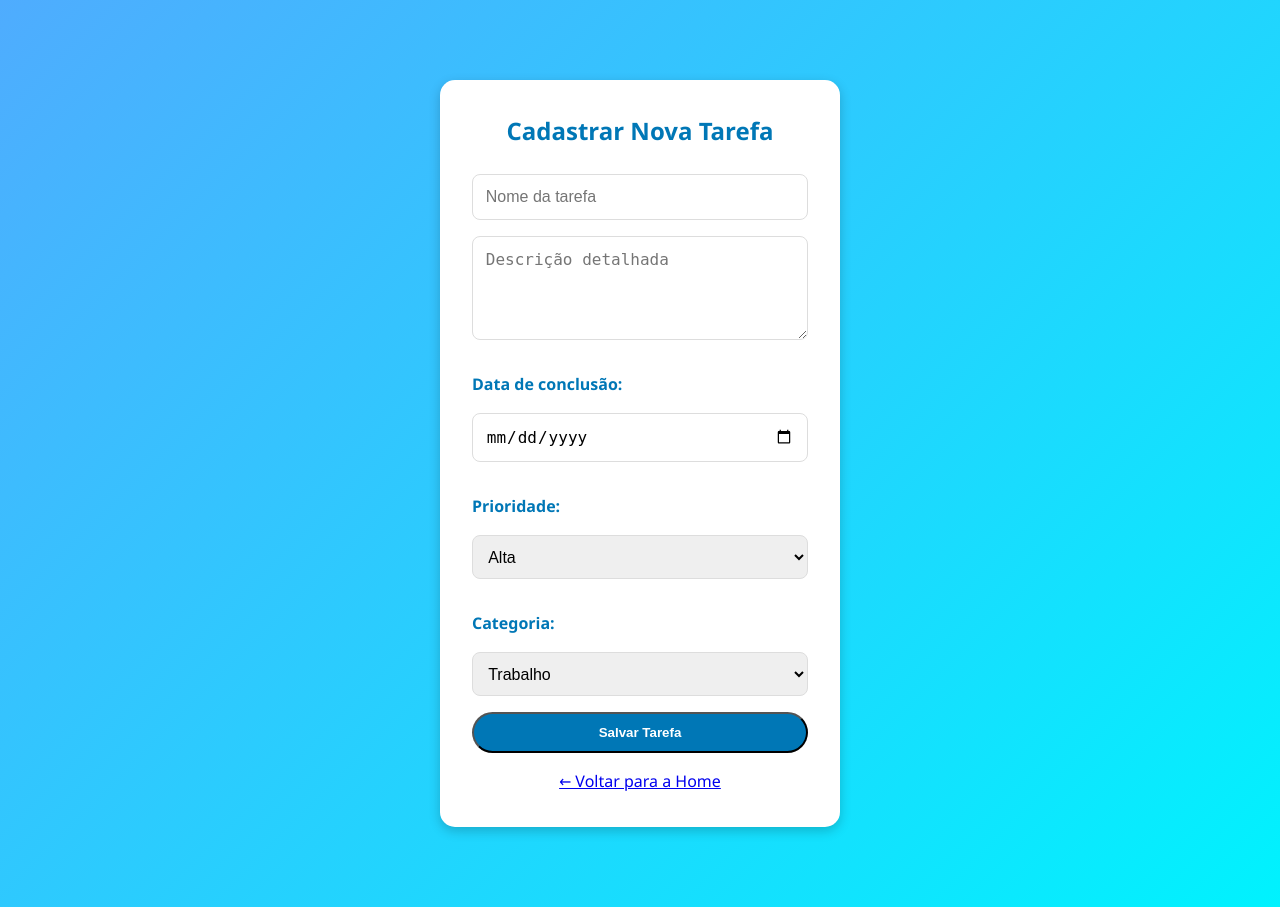
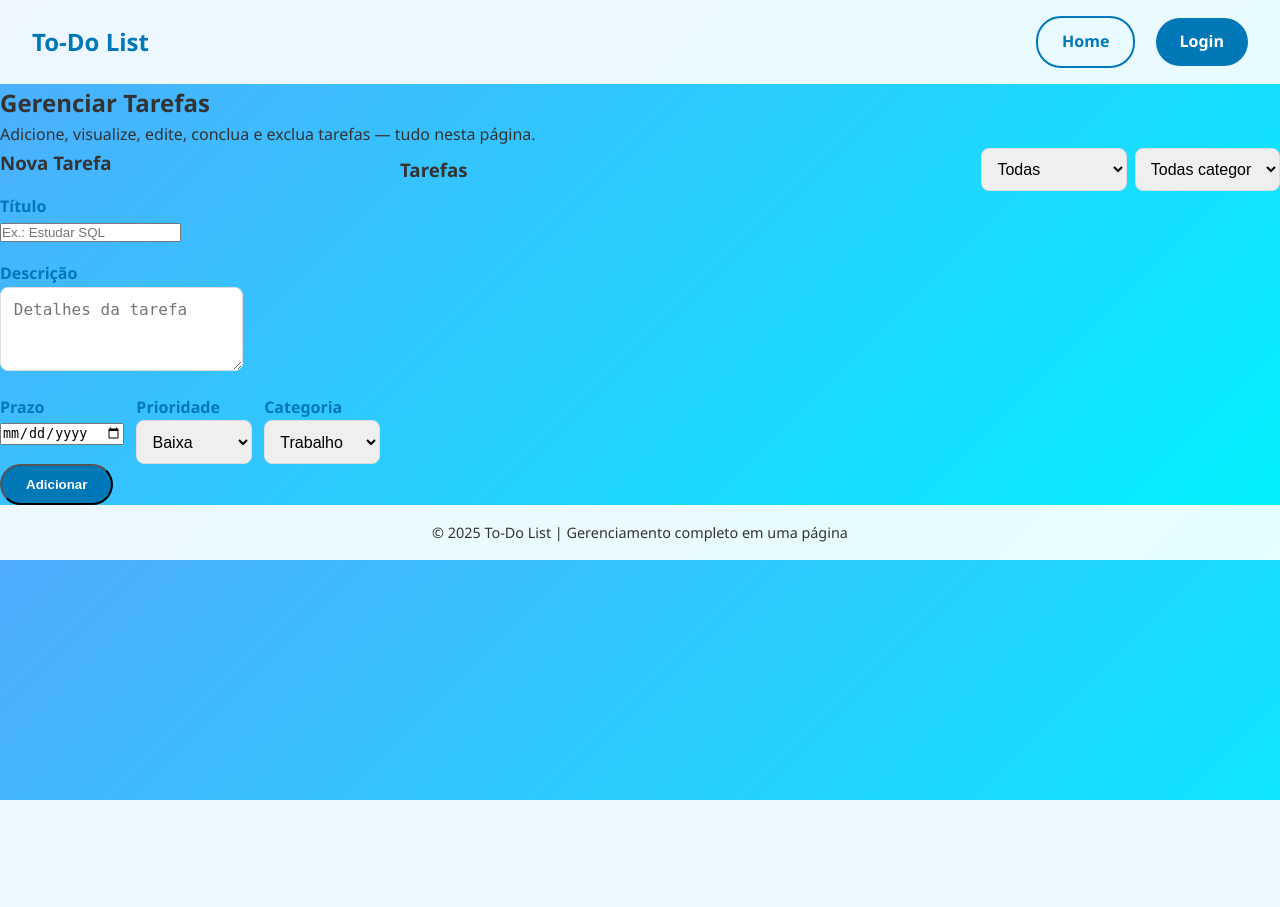
Before and after one commit to gabrielc-Neves/ToDoWeb, a PHP site: page /tarefas.html in a window 1280 px wide. After the commit the page ends 800 px from the top, so only its background shows below. Run offline with PHP 8.4, Linux system fonts and the light colour scheme.

Commit message:
update pagina de tarefas

```diff
--- a/backend/add_task.php
+++ b/backend/add_task.php
@@ -12,7 +12,7 @@
         VALUES ('$title', '$descricao', '$deadline', '$prioridade', '$categoria', 0)";
 
 if ($conn->query($sql) === TRUE) {
-    header("Location: ../frontend/index.html");
+    header("Location: ../frontend/tarefas.html");
 } else {
     echo "Erro ao cadastrar tarefa: " . $conn->error;
 }
--- a/frontend/style.css
+++ b/frontend/style.css
@@ -178,3 +178,27 @@
   font-size: 1rem;
   width: 100%;
 }
+
+
+/* ===== Tarefas (página unificada) ===== */
+.grid-2 { display: grid; grid-template-columns: 1fr; gap: 1.25rem; }
+@media (min-width: 900px) { .grid-2 { grid-template-columns: 380px 1fr; } }
+
+.task-list { list-style: none; padding: 0; margin: 0; display: flex; flex-direction: column; gap: .75rem; }
+.task-item { display: grid; grid-template-columns: 28px 1fr auto; gap: .75rem; align-items: start; padding: .75rem; border: 1px solid rgba(0,0,0,0.08); border-radius: 10px; background: rgba(255,255,255,0.65); backdrop-filter: blur(2px); }
+.task-item .title { font-weight: 600; }
+.task-item .done { text-decoration: line-through; opacity: .6; }
+.task-item .meta { display: flex; gap: .5rem; flex-wrap: wrap; margin-top: .25rem; }
+.pill { font-size: .75rem; padding: .15rem .5rem; border-radius: 999px; background: rgba(0,0,0,0.06); }
+.desc { margin-top: .25rem; white-space: pre-wrap; }
+
+.actions { display: flex; gap: .5rem; }
+.btn-small { padding: .35rem .6rem; font-size: .85rem; border-radius: 8px; }
+.danger { background: #ff5151; color: #fff; border: none; }
+.input-inline { width: 100%; }
+
+.list-header { display: flex; justify-content: space-between; align-items: center; gap: 1rem; margin-bottom: .5rem; }
+.filters { display: flex; gap: .5rem; }
+.input-row { display: grid; grid-template-columns: 1fr 1fr 1fr; gap: .75rem; }
+@media (max-width: 700px) { .input-row { grid-template-columns: 1fr; } }
+.empty { padding: 1rem; opacity: .8; }
--- a/frontend/tarefas.html
+++ b/frontend/tarefas.html
@@ -3,42 +3,95 @@
 <head>
   <meta charset="UTF-8" />
   <meta name="viewport" content="width=device-width, initial-scale=1.0" />
-    <title>Cadastrar Nova Tarefa - To-Do List</title>
+  <title>Tarefas - To-Do List</title>
   <link rel="stylesheet" href="style.css" />
 </head>
 <body>
-    <div class="form-container">
-      <h2>Cadastrar Nova Tarefa</h2>
-      <form action="../backend/add_task.php" method="POST">
-        <input type="text" name="title" placeholder="Nome da tarefa" required />
+  <header>
+    <nav class="navbar">
+      <h1 class="logo">To-Do List</h1>
+      <div class="nav-links">
+        <a href="index.html" class="btn btn-outline">Home</a>
+        <a href="login.html" class="btn">Login</a>
+      </div>
+    </nav>
+  </header>
 
-        <textarea
-          name="descricao"
-          placeholder="Descrição detalhada"
-          rows="4"
-        ></textarea>
-
-        <label for="deadline">Data de conclusão:</label>
-        <input type="date" name="deadline" required />
-
-        <label for="prioridade">Prioridade:</label>
-        <select name="prioridade" required>
+  <main class="container">
+    <section class="section">
+      <h2>Gerenciar Tarefas</h2>
+      <p>Adicione, visualize, edite, conclua e exclua tarefas — tudo nesta página.</p>
+      <div class="grid-2">
+        <!-- Card: Nova Tarefa -->
+        <div class="card">
+          <h3>Nova Tarefa</h3>
+          <form id="taskForm">
+            <div class="input-group">
+              <label for="title">Título</label>
+              <input id="title" name="title" type="text" placeholder="Ex.: Estudar SQL" required />
+            </div>
+            <div class="input-group">
+              <label for="descricao">Descrição</label>
+              <textarea id="descricao" name="descricao" rows="3" placeholder="Detalhes da tarefa"></textarea>
+            </div>
+            <div class="input-row">
+              <div class="input-group">
+                <label for="deadline">Prazo</label>
+                <input id="deadline" name="deadline" type="date" />
+              </div>
+              <div class="input-group">
+                <label for="prioridade">Prioridade</label>
+                <select id="prioridade" name="prioridade">
+                  <option value="Baixa">Baixa</option>
+                  <option value="Média">Média</option>
                   <option value="Alta">Alta</option>
-          <option value="Média">Média</option>
-          <option value="Baixa">Baixa</option>
                 </select>
-
-        <label for="categoria">Categoria:</label>
-        <select name="categoria">
+              </div>
+              <div class="input-group">
+                <label for="categoria">Categoria</label>
+                <select id="categoria" name="categoria">
                   <option value="Trabalho">Trabalho</option>
                   <option value="Estudo">Estudo</option>
                   <option value="Pessoal">Pessoal</option>
                   <option value="Outros">Outros</option>
                 </select>
+              </div>
+            </div>
+            <button type="submit" class="btn">Adicionar</button>
+          </form>
+        </div>
 
-        <button type="submit" class="btn">Salvar Tarefa</button>
-      </form>
-      <p><a href="index.html">← Voltar para a Home</a></p>
+        <!-- Card: Lista de Tarefas -->
+        <div class="card">
+          <div class="list-header">
+            <h3>Tarefas</h3>
+            <div class="filters">
+              <select id="filterStatus" title="Filtrar por status">
+                <option value="todas">Todas</option>
+                <option value="abertas">Abertas</option>
+                <option value="concluidas">Concluídas</option>
+              </select>
+              <select id="filterCategoria" title="Filtrar por categoria">
+                <option value="todas">Todas categorias</option>
+                <option value="Trabalho">Trabalho</option>
+                <option value="Estudo">Estudo</option>
+                <option value="Pessoal">Pessoal</option>
+                <option value="Outros">Outros</option>
+              </select>
             </div>
+          </div>
+          <ul id="taskList" class="task-list"></ul>
+        </div>
+      </div>
+    </section>
+  </main>
+
+  <footer>
+    <p>© 2025 To-Do List | Gerenciamento completo em uma página</p>
+  </footer>
+
+  <script src="tarefas.js">
+
+  </script>
 </body>
 </html>
```
Also changed, not shown: backend/update_task.php (added, +31 -0 lines), frontend/tarefas.js (added, +172 -0 lines). Lines whose indentation alone changed are shown as unchanged.
